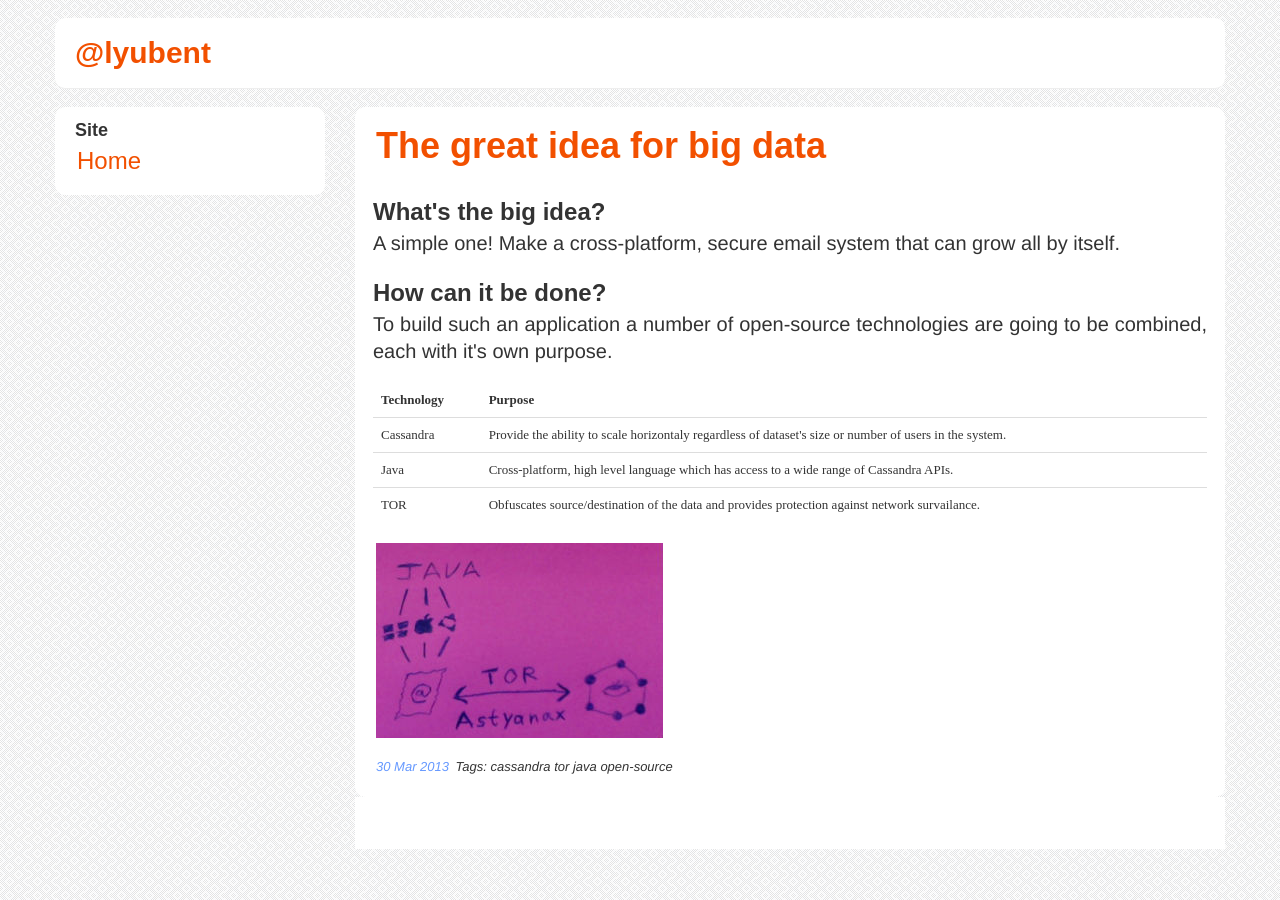
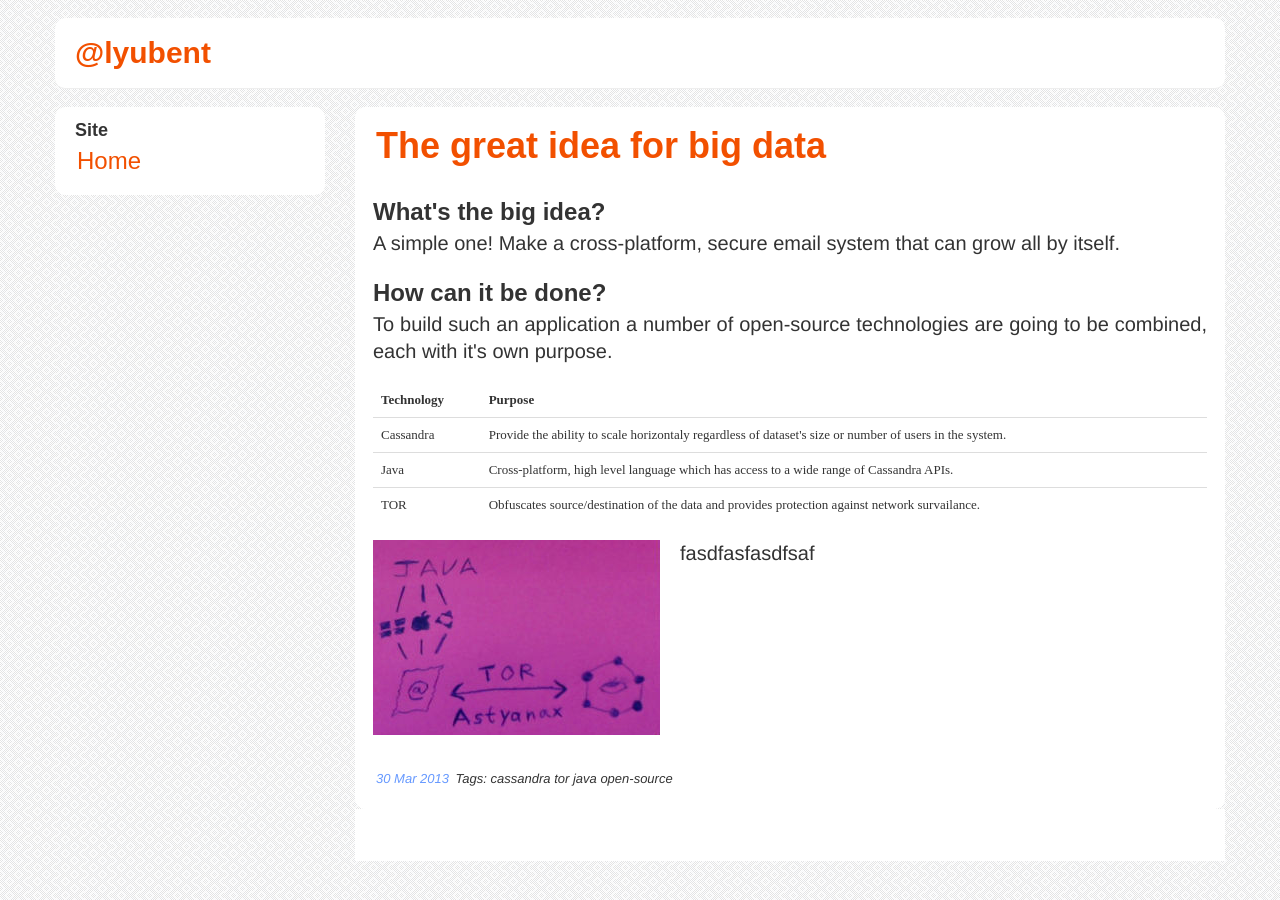
Before and after one commit to lyubent/lyubent.github.com, a Jekyll site: the page built from _posts/2013-03-30-the-great-idea-for-big-data.md, in a window 1280 px wide. Built offline with Jekyll 4.4.1, drawn with Linux system fonts in a browser that asks for light colours; some web fonts are replaced.

Commit message:
Updated _posts/2013-03-30-the-great-idea-for-big-data.md

```diff
--- a/_posts/2013-03-30-the-great-idea-for-big-data.md
+++ b/_posts/2013-03-30-the-great-idea-for-big-data.md
@@ -41,6 +41,10 @@ To build such an application a number of open-source technologies are going to b
   </tbody>
 </table>
 
-
-
-[![Untitled.jpg](/thumbnails/images/Untitled.jpg)](/images/Untitled.jpg)
+<div style="float: left">
+<img src="/thumbnails/images/Tech-Overview.jpg" alt="Technology Overview">
+</div>
+<p style="padding: 0px 20px;" class="lead pull-left">
+fasdfasfasdfsaf
+</p>
+<div style="clear:both;"></div><br/>
```
